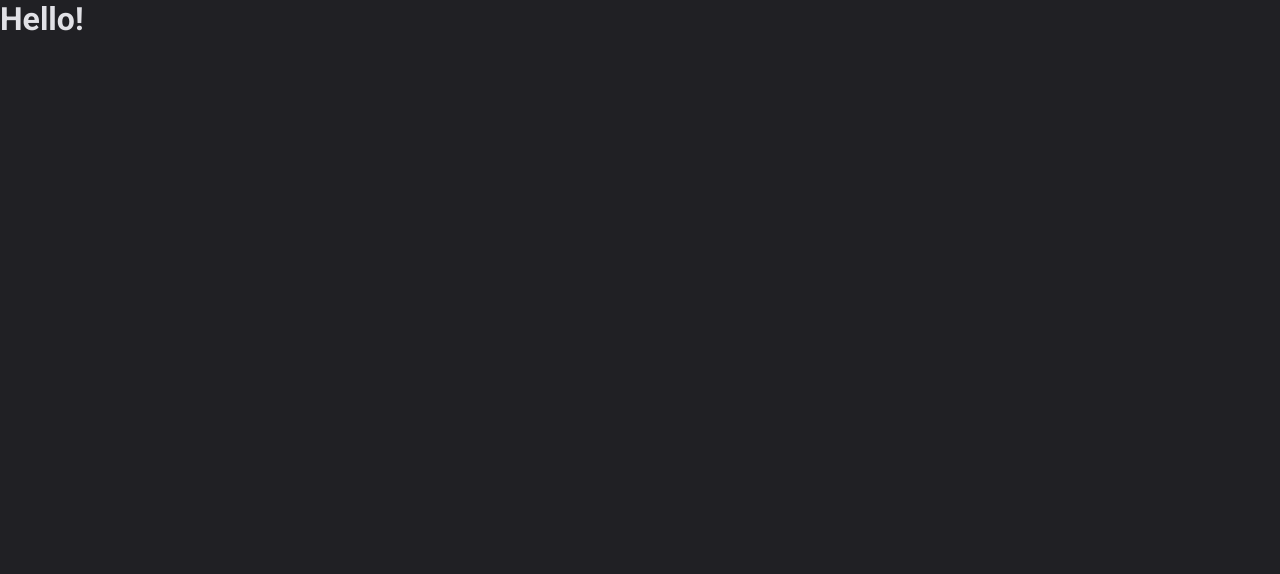
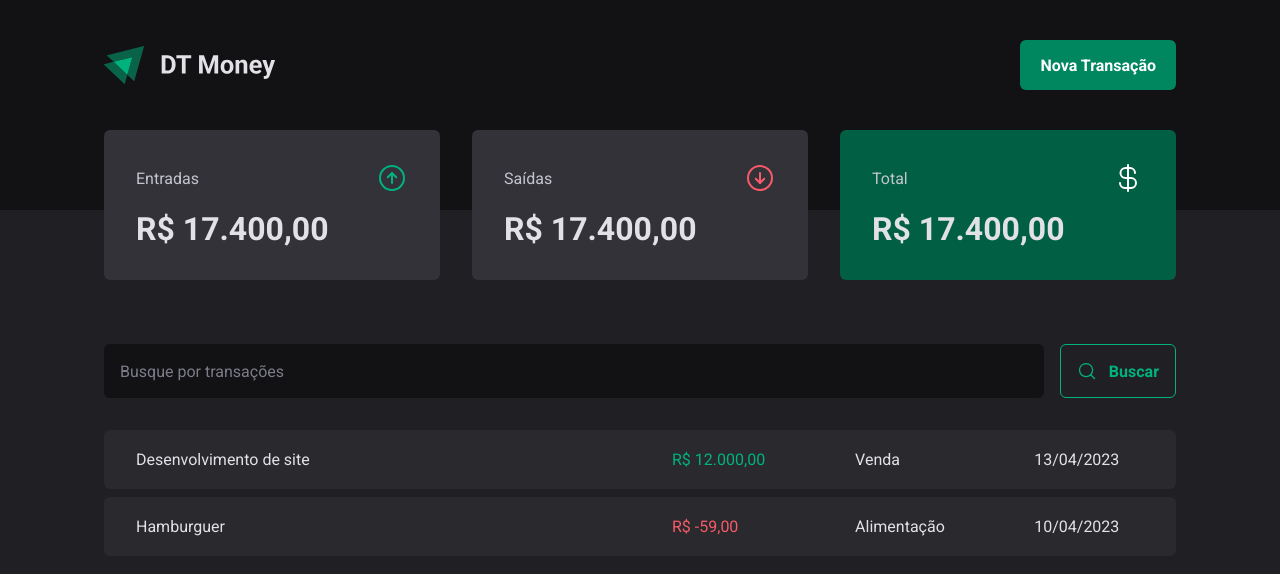
Before and after one commit to kunzeleric/dt-money-ignite, a React (Vite) app: page / in a window 1280 px wide. Shown: the top 574 px of the page. Built offline with nearby package versions, Linux system fonts and the light colour scheme.

Commit message:
Created Header + Summary and Transactions Table

```diff
--- a/package.json
+++ b/package.json
@@ -10,6 +10,7 @@
     "preview": "vite preview"
   },
   "dependencies": {
+    "phosphor-react": "^1.4.1",
     "react": "^18.2.0",
     "react-dom": "^18.2.0",
     "styled-components": "^6.0.2"
--- a/src/App.tsx
+++ b/src/App.tsx
@@ -1,13 +1,14 @@
 import { ThemeProvider } from "styled-components"
 import { defaultTheme } from "./styles/themes/default"
 import { GlobalStyle } from "./styles/global"
+import { Transactions } from "./pages/Transactions"
 
 export function App() {
 
   return (
     <ThemeProvider theme={defaultTheme}>
       <GlobalStyle />
-        <h1>Hello!</h1>
+      <Transactions />
     </ThemeProvider>
   )
 }
--- /dev/null
+++ b/src/components/Header/index.tsx
@@ -0,0 +1,13 @@
+import { HeaderContainer, HeaderContent, NewTransactionButton } from "./styles";
+import logoImg from '../../assets/logo.svg'
+
+export function Header() {
+    return (
+        <HeaderContainer>
+            <HeaderContent>
+                <img src={logoImg} alt="" />
+                <NewTransactionButton>Nova Transação</NewTransactionButton>
+            </HeaderContent>
+        </HeaderContainer>
+    )
+}
--- /dev/null
+++ b/src/components/Header/styles.ts
@@ -0,0 +1,34 @@
+import { styled } from "styled-components";
+
+export const HeaderContainer = styled.header`
+    background: ${props => props.theme['gray-900']};
+    padding: 2.5rem 0 7.5rem;
+`
+
+export const HeaderContent = styled.div`
+    width: 100%;
+    max-width: 1120px;
+    margin: 0 auto;
+    padding: 0 1.5rem;
+
+    display: flex;
+    justify-content: space-between;
+    align-items: center;
+`
+
+export const NewTransactionButton = styled.button`
+    height: 3.125rem;
+    border: 0;
+    background: ${props => props.theme['green-500']};
+    color: ${props => props.theme['white']};
+    font-weight: bold;
+    padding: 0 1.25rem;
+    border-radius: 6px;
+    cursor: pointer;
+
+    &:hover {
+        background: ${props => props.theme['green-700']};
+        transition: background-color 0.2s;
+
+    }
+`
--- /dev/null
+++ b/src/components/Summary/index.tsx
@@ -0,0 +1,30 @@
+import { ArrowCircleUp, ArrowCircleDown, CurrencyDollar } from "phosphor-react";
+import { SummaryCard, SummaryContainer } from "./styles";
+
+export function Summary () {
+    return (
+        <SummaryContainer>
+            <SummaryCard>
+                <header>
+                    <span>Entradas</span>
+                    <ArrowCircleUp size={32} color="#00b37e" />
+                </header>
+                <strong>R$ 17.400,00</strong>
+            </SummaryCard>
+            <SummaryCard>
+                <header>
+                    <span>Saídas</span>
+                    <ArrowCircleDown size={32} color="#f75a68" />
+                </header>
+                <strong>R$ 17.400,00</strong>
+            </SummaryCard>
+            <SummaryCard variant="green">
+                <header>
+                    <span>Total</span>
+                    <CurrencyDollar size={32} color="#fff" />
+                </header>
+                <strong>R$ 17.400,00</strong>
+            </SummaryCard>
+        </SummaryContainer>
+    )
+}
--- /dev/null
+++ b/src/components/Summary/styles.ts
@@ -0,0 +1,44 @@
+import { css, styled } from "styled-components";
+
+
+export const SummaryContainer = styled.section`
+    width: 100%;
+    max-width: 1120px;
+    margin: 0 auto;
+    padding: 0 1.5rem;
+
+    display: grid;
+    grid-template-columns: repeat(3, 1fr);
+    gap: 2rem;
+
+    margin-top: -5rem;
+`
+
+// cria interface para poder escolher uma variante
+interface SummaryCardProps {
+    variant?: 'green';
+}
+
+export const SummaryCard = styled.div<SummaryCardProps>`
+    background: ${props => props.theme['gray-600']};
+    border-radius: 6px;
+    padding: 2rem;
+
+    header {
+        display: flex;
+        align-items: center;
+        justify-content: space-between;
+        color: ${props => props.theme['gray-300']};
+    }
+
+    strong {
+        display: block;
+        margin-top: 1rem;
+        font-size: 2rem;
+    }
+
+    // declaração da variante green, incluir propriedade css do styled-components
+    ${props => props.variant === 'green' && css`
+        background: ${props.theme['green-700']};
+    `}
+`
--- /dev/null
+++ b/src/pages/Transactions/components/SearchForm/index.tsx
@@ -0,0 +1,14 @@
+import { MagnifyingGlass } from "phosphor-react"
+import { SearchFormContainer } from "./styles"
+
+export const SearchForm = () => {
+    return (
+        <SearchFormContainer>
+            <input type="text" placeholder="Busque por transações" />
+            <button type="submit">
+                <MagnifyingGlass size={20} />
+                Buscar
+            </button>
+        </SearchFormContainer>
+    )
+}
--- /dev/null
+++ b/src/pages/Transactions/components/SearchForm/styles.ts
@@ -0,0 +1,44 @@
+import { styled } from "styled-components";
+
+
+export const SearchFormContainer = styled.form`
+    display: flex;
+    gap: 1rem;
+
+    input {
+        flex: 1;
+        border-radius: 6px;
+        border: 0;
+        background: ${props => props.theme['gray-900']};
+        color: ${props => props.theme['gray-300']};
+        padding: 1rem;
+
+
+        &::placeholder {
+            color: ${props => props.theme['gray-500']};
+        }
+    }
+
+    button {
+        display: flex;
+        align-items: center;
+        gap: 0.75rem;
+
+        border: 0;
+        padding: 1rem;
+        background: transparent;
+        border: 1px solid ${props => props.theme['green-300']};
+        color: ${props => props.theme['green-300']};
+        font-weight: bold;
+        border-radius: 6px;
+
+        &:hover{
+            background: ${props => props.theme['green-500']};
+            border: 1px solid ${props => props.theme['green-500']};
+            color: ${props => props.theme['white']};
+            transition: background-color 0.2s,
+                        color 0.2s,
+                        border-color 0.2s;
+        }
+    }
+`;
--- /dev/null
+++ b/src/pages/Transactions/index.tsx
@@ -0,0 +1,42 @@
+import { Header } from "../../components/Header";
+import { Summary } from "../../components/Summary";
+import { SearchForm } from "./components/SearchForm";
+import { PriceHighLight, TransactionsContainer, TransactionsTable } from "./styles";
+
+export function Transactions() {
+    return (
+        <div>
+            <Header />
+            <Summary />
+
+            <TransactionsContainer>
+                <SearchForm />
+
+                <TransactionsTable>
+                    <tbody>
+                        <tr>
+                            <td width="50%">Desenvolvimento de site</td>
+                            <td>
+                                <PriceHighLight variant="income">
+                                    R$ 12.000,00
+                                </PriceHighLight>
+                            </td>
+                            <td>Venda</td>
+                            <td>13/04/2023</td>
+                        </tr>
+                        <tr>
+                            <td width="50%">Hamburguer</td>
+                            <td>
+                                <PriceHighLight variant="outcome">
+                                    R$ -59,00
+                                </PriceHighLight>
+                            </td>
+                            <td>Alimentação</td>
+                            <td>10/04/2023</td>
+                        </tr>
+                    </tbody>
+                </TransactionsTable>
+            </TransactionsContainer>
+        </div>
+    )
+}
--- /dev/null
+++ b/src/pages/Transactions/styles.ts
@@ -0,0 +1,40 @@
+import { styled } from "styled-components";
+
+
+export const TransactionsContainer = styled.main`
+    width: 100%;
+    max-width: 1120px;
+    margin: 4rem auto 0;
+    padding: 0 1.5rem;
+`
+
+export const TransactionsTable = styled.table`
+    width: 100%;
+    border-collapse: separate;
+    border-spacing: 0 0.5rem;
+    margin-top: 1.5rem;
+
+    td {
+        padding: 1.25rem 2rem;
+        background: ${props => props.theme['gray-700']};
+
+
+        &:first-child {
+            border-top-left-radius: 6px;
+            border-bottom-left-radius: 6px;
+        }
+
+        &:last-child {
+            border-top-right-radius: 6px;
+            border-bottom-right-radius: 6px;
+        }
+    }
+`
+
+interface PriceHighlightProps {
+    variant: 'income' | 'outcome';
+}
+
+export const PriceHighLight = styled.span<PriceHighlightProps>`
+    color: ${props => props.variant === 'income' ? props.theme['green-300'] : props.theme['red-300']}
+`
```
Also changed, not shown: src/assets/logo.svg (added), 1 other file (tests, documents, lock files or other folders).
